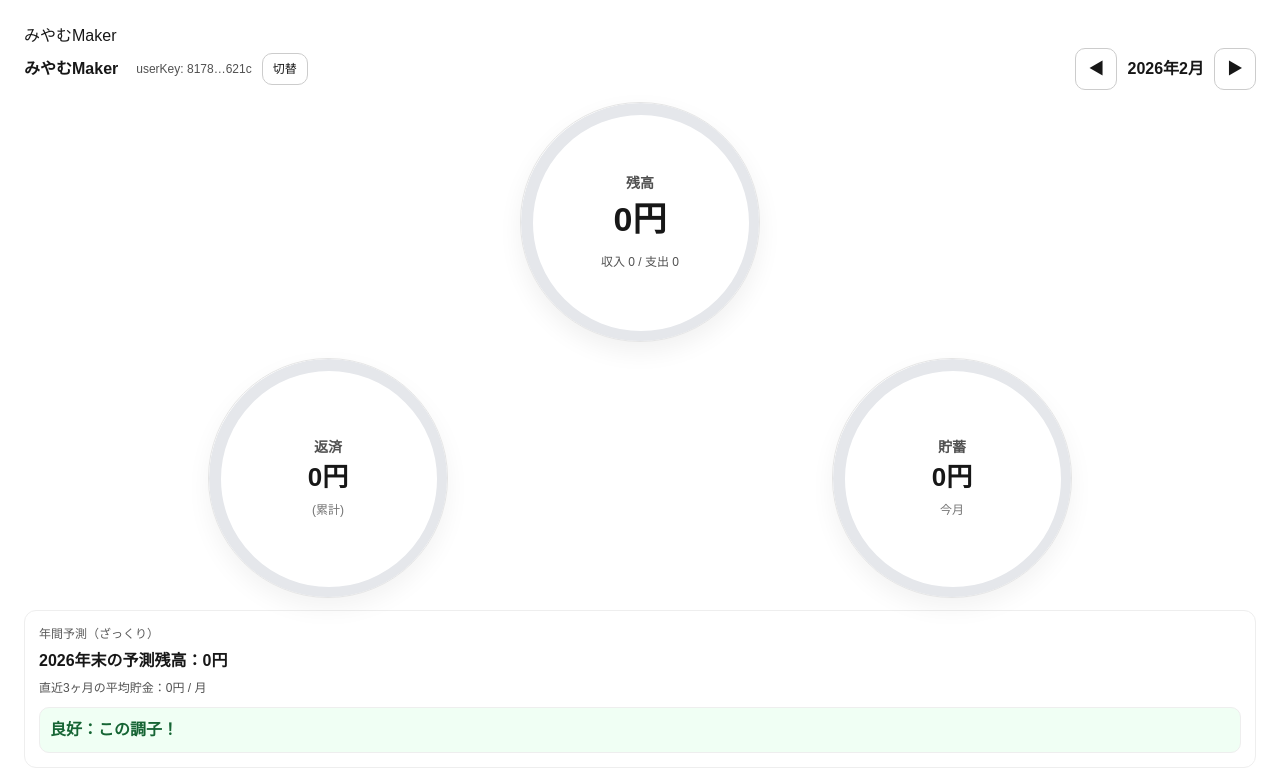
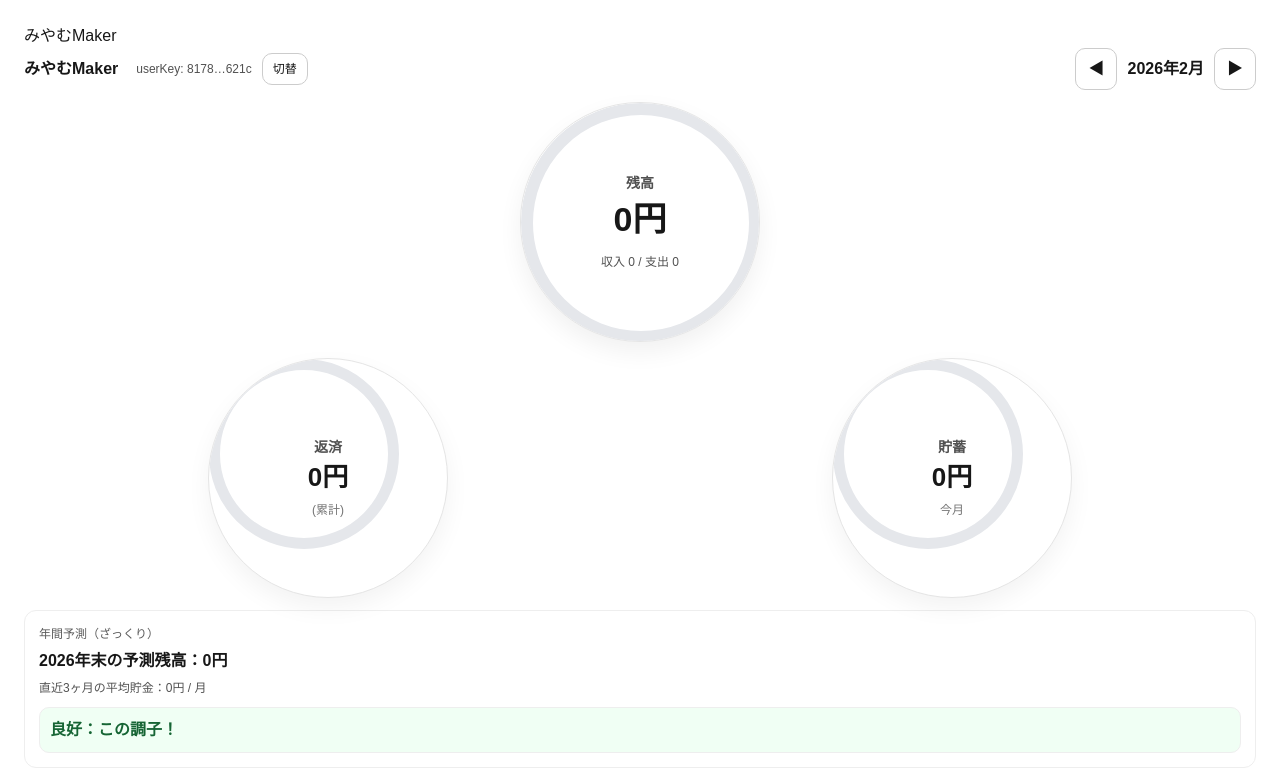
Before and after one commit to miyamu386-coder/miyamu-budget, a Next.js app: page / in a window 1280 px wide. Shown: the top 782 px of the page. Built offline with nearby package versions, Linux system fonts and the light colour scheme; no server answers.

Commit message:
UI改善: 3円サマリー＋進捗リング（残高/返済/貯蓄）追加

```diff
--- a/app/TransactionsClient.tsx
+++ b/app/TransactionsClient.tsx
@@ -346,6 +346,7 @@ export default function TransactionsClient({ initialTransactions }: Props) {
     "balance" | "debt" | "save" | null
   >(null);
 
+  // ✅ 円のサイズ（表示用：拡大縮小）
   const sizeFor = (key: "balance" | "debt" | "save") => {
     const base = isMobile ? 140 : 240; // 通常（スマホは少し小さめ）
     const active = isMobile ? 220 : 300; // 拡大
@@ -355,7 +356,20 @@ export default function TransactionsClient({ initialTransactions }: Props) {
     return activeCircle === key ? active : small;
   };
 
-  const strokeFor = () => (isMobile ? 10 : 12);
+  // ✅ リングのサイズは「固定」(ここがリング消え対策の肝)
+  const baseSizeFor = (key: "balance" | "debt" | "save") => {
+    if (key === "balance") return isMobile ? 140 : 240;
+    if (key === "debt") return isMobile ? 115 : 190;
+    return isMobile ? 115 : 190;
+  };
+
+  // ✅ strokeも固定サイズに合わせて安定化
+  const strokeFor = (key: "balance" | "debt" | "save") => {
+    const s = baseSizeFor(key);
+    // 大きい円は少し太く、他は少し細く
+    if (key === "balance") return s >= 200 ? 12 : 10;
+    return s >= 180 ? 11 : 9;
+  };
 
   // どの円をタップしたかで入力UIを出す
   const circleEditorTitle =
@@ -555,10 +569,10 @@ export default function TransactionsClient({ initialTransactions }: Props) {
               overflow: "hidden",
             }}
           >
-            {/* 残高リング（グレー） */}
+            {/* ✅ 残高リング（グレー）※サイズは固定で描画 */}
             <Ring
-              size={sizeFor("balance")}
-              stroke={strokeFor()}
+              size={baseSizeFor("balance")}
+              stroke={strokeFor("balance")}
               progress={balanceRingProgress}
               color="#9ca3af"
             />
@@ -575,7 +589,6 @@ export default function TransactionsClient({ initialTransactions }: Props) {
               {yen(summary.balance)}円
             </div>
 
-            {/* 詳細：残高 → 収入/支出 */}
             <div style={{ marginTop: 8, fontSize: 12, opacity: 0.75 }}>
               収入 {yen(summary.income)} / 支出 {yen(summary.expense)}
             </div>
@@ -614,10 +627,10 @@ export default function TransactionsClient({ initialTransactions }: Props) {
               overflow: "hidden",
             }}
           >
-            {/* 返済リング（赤：残り割合が減る） */}
+            {/* ✅ 返済リング（赤：残り割合が減る）※サイズ固定で描画 */}
             <Ring
-              size={sizeFor("debt")}
-              stroke={strokeFor()}
+              size={baseSizeFor("debt")}
+              stroke={strokeFor("debt")}
               progress={debtRingProgress}
               color="#ef4444"
             />
@@ -637,7 +650,6 @@ export default function TransactionsClient({ initialTransactions }: Props) {
               (累計)
             </div>
 
-            {/* 詳細：返済 → 残り総額 */}
             {activeCircle === "debt" && (
               <div style={{ marginTop: 10, fontSize: 13, opacity: 0.85 }}>
                 残り総額 {yen(remainingDebt)}円
@@ -672,10 +684,10 @@ export default function TransactionsClient({ initialTransactions }: Props) {
               overflow: "hidden",
             }}
           >
-            {/* 貯蓄リング（緑：増える） */}
+            {/* ✅ 貯蓄リング（緑）※サイズ固定で描画 */}
             <Ring
-              size={sizeFor("save")}
-              stroke={strokeFor()}
+              size={baseSizeFor("save")}
+              stroke={strokeFor("save")}
               progress={saveRingProgress}
               color="#22c55e"
             />
@@ -693,7 +705,6 @@ export default function TransactionsClient({ initialTransactions }: Props) {
             </div>
             <div style={{ marginTop: 4, fontSize: 12, opacity: 0.6 }}>今月</div>
 
-            {/* 詳細：貯蓄 → 目標との差 */}
             {activeCircle === "save" && (
               <div style={{ marginTop: 10, fontSize: 13, opacity: 0.85 }}>
                 目標差 {yen(remainToMonthlySave)}円
```
